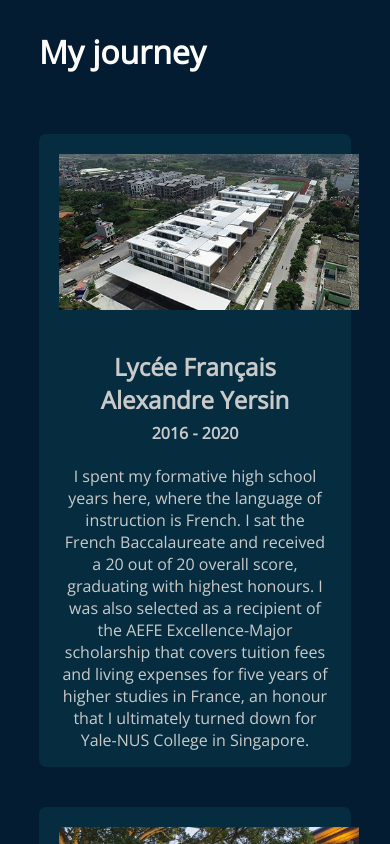
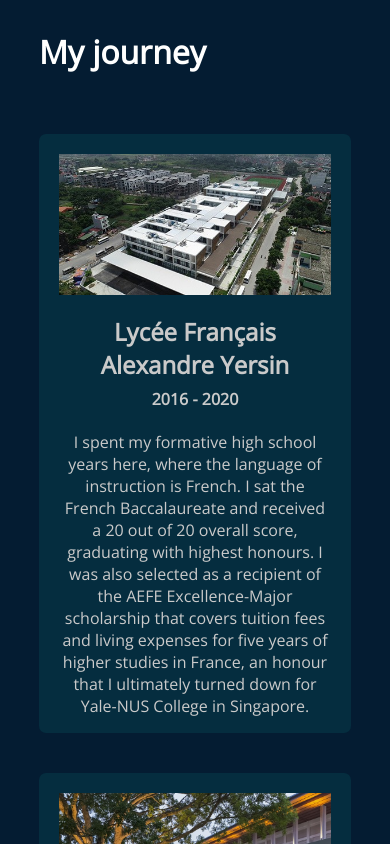
Before and after one commit to phongulus/personal-website, a React (Create React App) app: page / in a window 390 px wide. Shown: the part 1860-2704 px from the top of the page. Built offline with nearby package versions, Linux system fonts and the light colour scheme.

Commit message:
Fixed overflowing pictures on mobile display

```diff
--- a/src/components/ExperienceCard.css
+++ b/src/components/ExperienceCard.css
@@ -7,6 +7,8 @@
   /* box-shadow: 2px 2px 6px rgb(59, 59, 59); */
   padding-left: 20px;
   padding-right: 20px;
+  /* padding-top: 20px;
+  padding-bottom: 20px; */
   display: flex;
   flex-direction: row;
   transition: 0.3s;
@@ -61,9 +63,14 @@
   gap: 20px;
 }
 
+.experience-pic-mobile {
+  display: none;
+}
+
 @media screen and (max-width: 800px) {
   .experience-card {
     flex-direction: column;
+    padding-top: 20px;
   }
 
   .experience-desc {
@@ -72,8 +79,21 @@
   }
 
   .experience-pic-wrapper {
-    flex-direction: row;
-    justify-content: center;
+    /* flex-direction: row;
+    justify-content: center; */
+    /* width: 100%;
+    height: 100%;
+    object-fit: contain;
+    min-width: none;
+    min-height: none; */
+    display: none;
+  }
+
+  .experience-pic-mobile {
+    display: block;
+    width: 100%;
+    object-fit: cover;
+    height: auto;
   }
 
   .experience-card-buttons {
--- a/src/components/ExperienceCard.js
+++ b/src/components/ExperienceCard.js
@@ -10,6 +10,8 @@
         <div className='experience-pic-wrapper'>
           <img src={props.image} alt={props.img_desc} className='experience-pic' />
         </div>
+
+        <img src={props.image} alt={props.img_desc} className='experience-pic-mobile' />
 
         <div className='experience-desc'>
 
```
